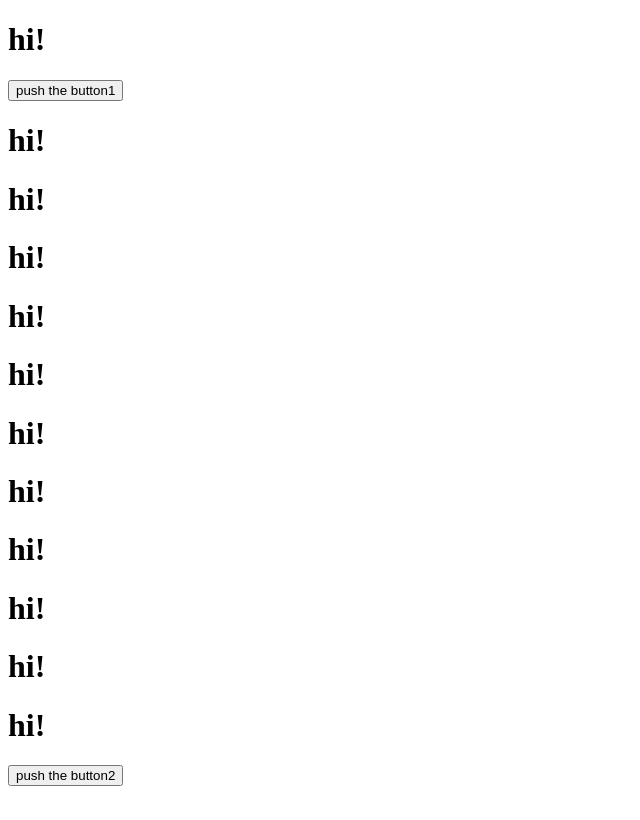
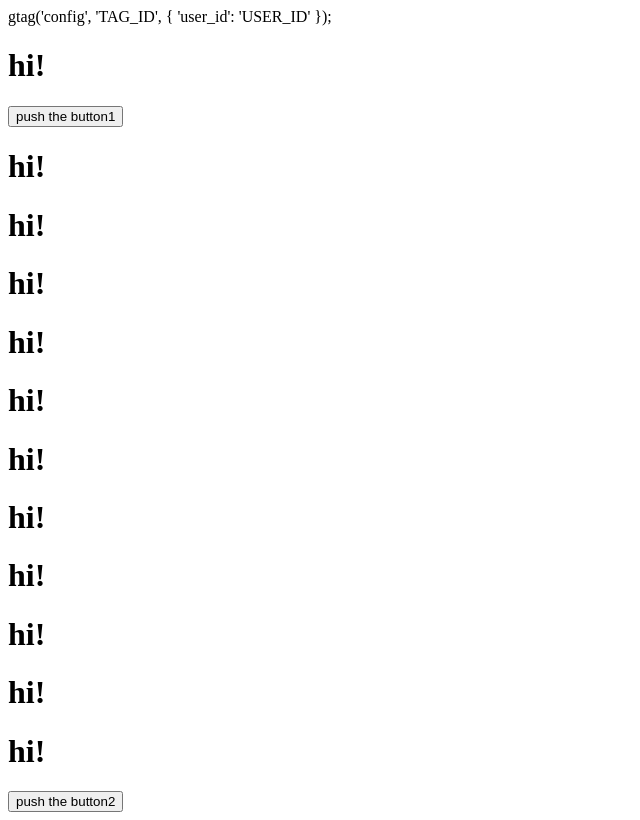
Before and after one commit to yerlyn6v6/test2, a plain HTML site: page index.html in a window 1280 px wide. Shown: the whole page, without its empty margins (0-640 px from the left). Drawn offline with Linux system fonts and the light colour scheme.

Commit message:
Update index.html

```diff
--- a/index.html
+++ b/index.html
@@ -28,6 +28,9 @@ height="0" width="0" style="display:none;visibility:hidden"></iframe></noscript>
 <!-- End Google Tag Manager (noscript) -->
 
 
+    gtag('config', 'TAG_ID', {
+  'user_id': 'USER_ID'
+});
 
     <h1>hi!</h1>
         <button id=button_push1>push the button1</button>
```
